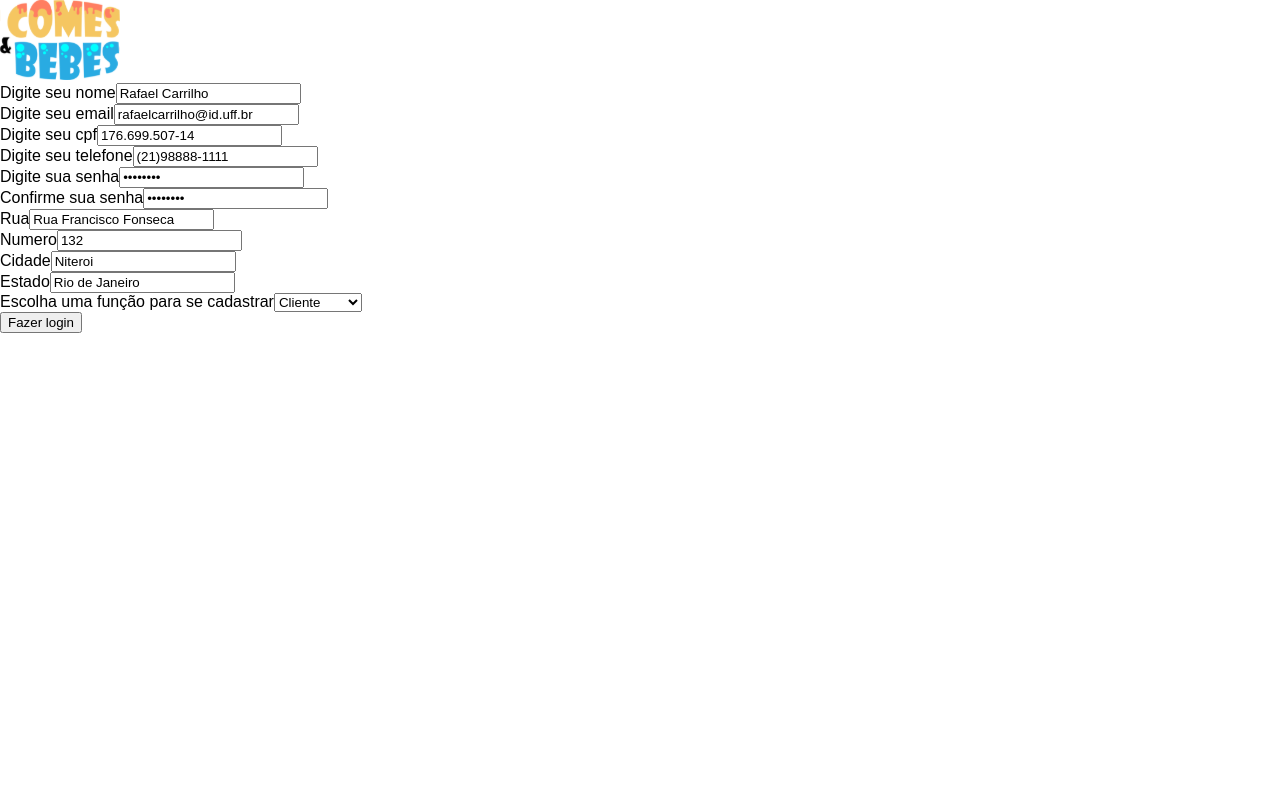
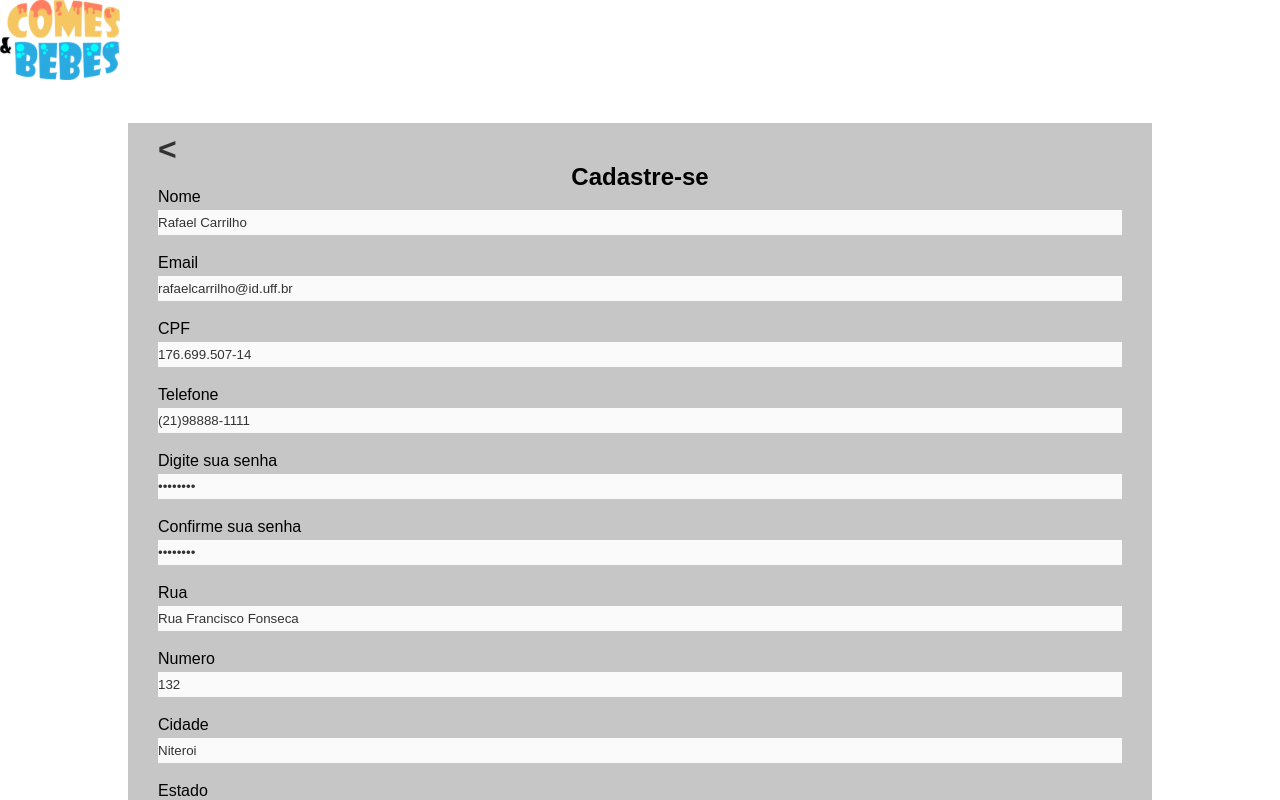
Before and after one commit to carrilhorafael/ceb-front, a React (Create React App) app: page /sign_up in a window 1280 px wide. Shown: the top 800 px of the page. Built offline with nearby package versions, Linux system fonts and the light colour scheme.

Commit message:
signup css

```diff
--- a/src/pages/signup/index.jsx
+++ b/src/pages/signup/index.jsx
@@ -1,6 +1,8 @@
 import React, {useState} from 'react'
 import { useHistory } from 'react-router'
+import { Link } from 'react-router-dom'
 import {postSignUp} from '../../service/Api'
+import './style.css'
 
 export default function SignUp () {
     const [name, setName] = useState("Rafael Carrilho")
@@ -13,7 +15,7 @@ export default function SignUp () {
     const [number, setNumber] = useState("132")
     const [city, setCity] = useState("Niteroi")
     const [state, setState] = useState("Rio de Janeiro")
-    const [role, setRole] = useState(window.location.href.split("?role=")[1])
+    const [role, setRole] = useState(parseInt(window.location.href.split("?role=")[1]))
     const history = useHistory()
     const handleSubmit = e => {
         e.preventDefault()
@@ -35,28 +37,31 @@ export default function SignUp () {
             }
         }
         console.log(userData)
-        postSignUp(userData).then(
-            history.push("/")
-        )
+        postSignUp(userData).then(() => history.push("/"))
 
     }
     return (
-        <div>
-            <form onSubmit={handleSubmit}>
+        <main>
+            <div className="main_container">
+                <form className="form_container" onSubmit={handleSubmit}>
+                    <div className="form_title_div">
+                        <Link to="/">{"<"}</Link>
+                        <h3>Cadastre-se</h3>
+                    </div>
                     <fieldset>
-                    <label htmlFor="name">Digite seu nome</label>
+                        <label htmlFor="name">Nome</label>
                         <input value={name} name="name" onChange={e => setName(e.target.value)}></input>
                     </fieldset>
                     <fieldset>
-                    <label htmlFor="email">Digite seu email</label>
+                        <label htmlFor="email">Email</label>
                         <input value={email} name="email" onChange={e => setEmail(e.target.value)}></input>
                     </fieldset>
                     <fieldset>
-                    <label htmlFor="cpf">Digite seu cpf</label>
+                        <label htmlFor="cpf">CPF</label>
                         <input value={cpf} name="cpf" onChange={e => setCpf(e.target.value)}></input>
                     </fieldset>
                     <fieldset>
-                    <label htmlFor="phone">Digite seu telefone</label>
+                        <label htmlFor="phone">Telefone</label>
                         <input value={phone} name="phone" onChange={e => setPhone(e.target.value)}></input>
                     </fieldset>
                     <fieldset>
@@ -90,8 +95,9 @@ export default function SignUp () {
                             <option value={2}>Entregador</option>
                         </select>
                     </fieldset>
-                <input type="submit" value="Fazer login"></input>
+                    <input className="main_button" type="submit" value="Cadastrar"></input>
                 </form>
             </div>
+        </main>
     )
 }
--- /dev/null
+++ b/src/pages/signup/style.css
@@ -0,0 +1,51 @@
+.form_container{
+    margin: 40px 0;
+    padding: 10px 30px;
+    background-color: #c6c6c6;
+    display: flex;
+    flex-direction: column;
+    justify-content: center;
+    align-items: center;
+
+}
+.form_container a{
+    text-decoration: none;
+    font-size: 32px;
+    width: fit-content;
+    font-weight: bolder;
+    color: #333;
+}
+.form_title_div{
+    display: flex;
+    flex-direction: column;
+    font-weight: bold;
+    width: 100%;
+}
+.form_title_div h3{
+    text-align: center;
+    margin: 0 auto;
+    font-size: 24px;
+}
+
+.form_container fieldset{
+    display: flex;
+    flex-direction: column;
+    width: 100%;
+    margin-bottom: 20px !important;
+}
+.form_container fieldset input{
+    background-color: #fafafa;
+    padding: 5px 0;
+    border: none;
+    color: #333;
+}
+.form_container fieldset select{
+    background-color: #fafafa;
+    padding: 5px 0;
+    border: none;
+    color: #333;
+}
+.form_container fieldset label{
+    font-size: 16px;
+    padding-bottom: 5px;
+}
--- a/src/root.css
+++ b/src/root.css
@@ -4,7 +4,13 @@
 */
 
 :root{
-	font-family: sans-serif
+	font-family: sans-serif;
+	--purple: #7a247d;
+	--cyan: #00ffff;
+	--blue: #29abe2;
+	--yellow: #f5c661;
+	--orange: #ff7e61;
+
 }
 html, body, div, span, applet, object, iframe,
 h1, h2, h3, h4, h5, h6, p, blockquote, pre,
@@ -25,6 +31,7 @@ time, mark, audio, video {
 	font-size: 100%;
 	font: inherit;
 	vertical-align: baseline;
+	text-decoration: none;
 }
 /* HTML5 display-role reset for older browsers */
 article, aside, details, figcaption, figure,
@@ -33,7 +40,7 @@ footer, header, hgroup, menu, nav, section {
 }
 body {
 	line-height: 1;
-	min-height: 100%;
+	min-height: 100vh;
 }
 ol, ul {
 	list-style: none;
@@ -59,3 +66,22 @@ h1{
 	max-width: 1024px;
 	margin: 0 auto;
 }
+button{
+	background-color: var(--purple);
+    color: #fafafa;
+    padding: 5px 30px;
+    margin: 0 auto;
+	border: 0
+}
+.main_button {
+    background-color: var(--purple);
+    color: #fafafa;
+    padding: 10px 30px;
+	margin: 0 auto;
+	box-shadow: 3px 3px #33333330;
+	border: 0;
+}
+.main_button:hover{
+	background-color: var(--cyan);
+	color: #333
+}
```
Lines whose indentation alone changed are shown as unchanged.
